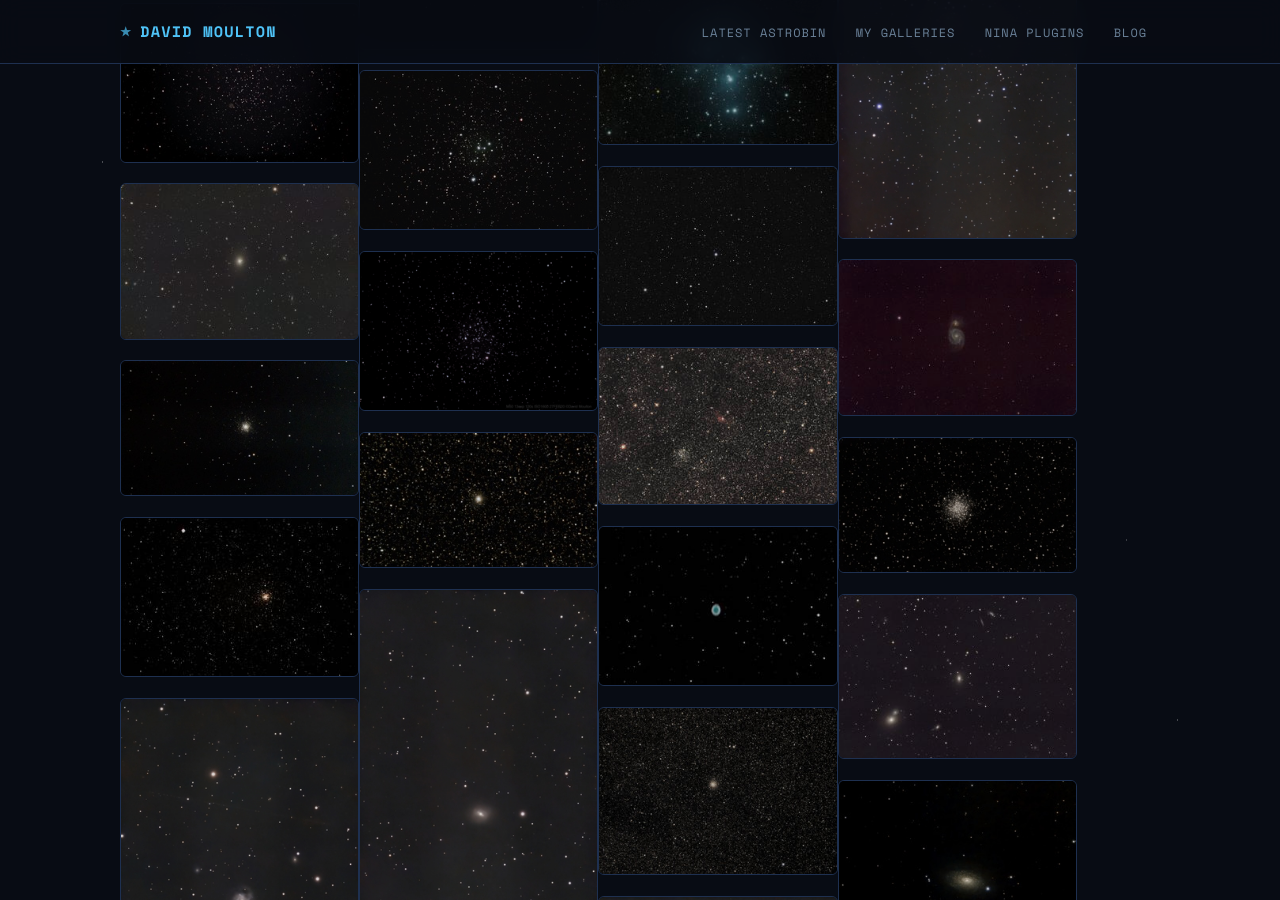
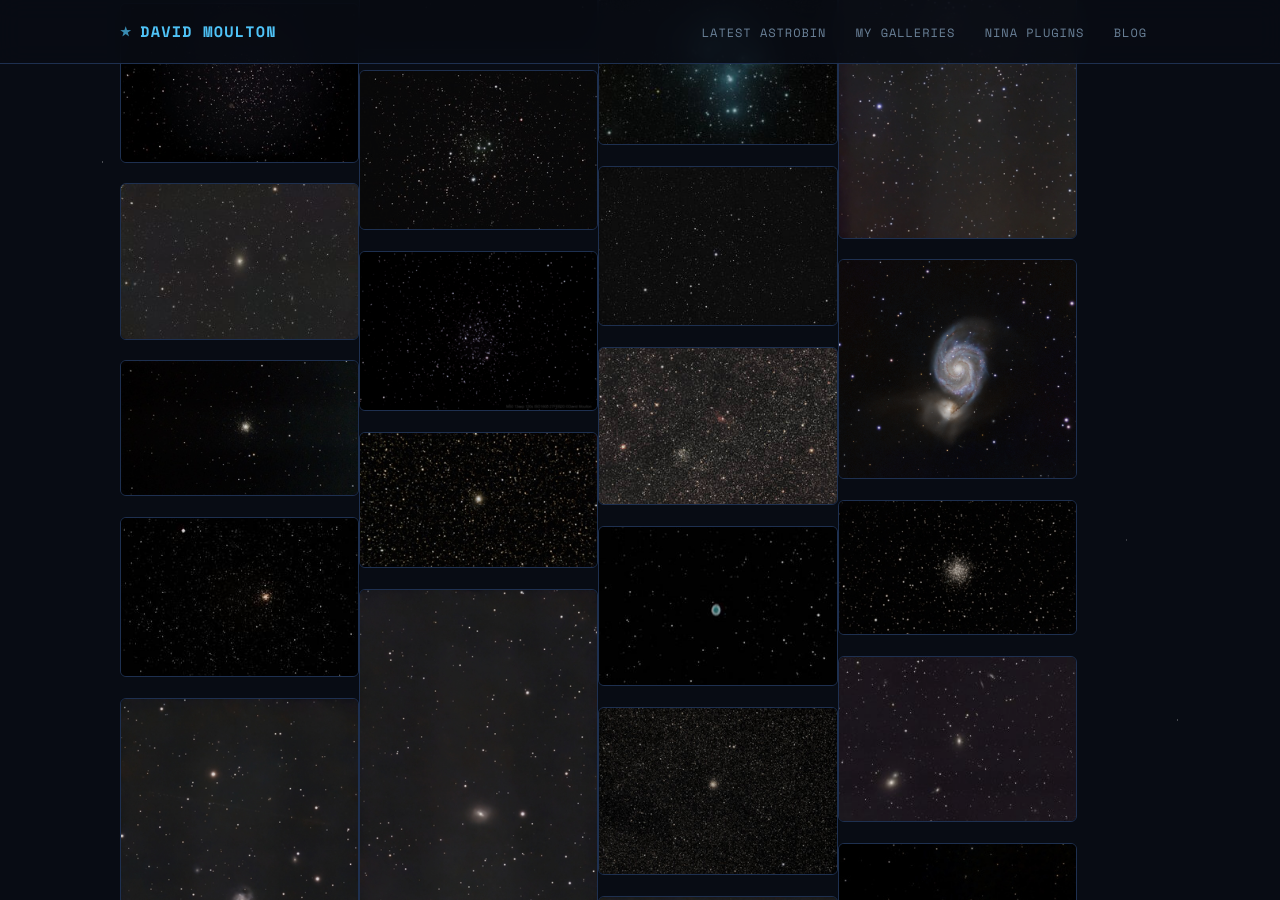
Before and after one commit to dmoulton/dmoulton.github.io, a Jekyll site: the page built from pages/astrophotography/messier.md, in a window 1280 px wide and 900 px high, scrolled down 2292 px. Built offline with Jekyll 4.4.1, drawn with Linux system fonts in a browser that asks for light colours; comment, search, counter and statistics services are not loaded.

Commit message:
replaced m51 with new version

```diff
--- a/_data/galleries/messier.yml
+++ b/_data/galleries/messier.yml
@@ -331,11 +331,10 @@ pictures:
   thumbnail: m50-300x200.png
   title: M50
 - filename: m51
-  original: m51-5000x3263.jpg
-  sizes:
-  - m51-300x196.jpg
+  original: m51-1844x1691.jpg
+  sizes: []
   sort_id: 51
-  thumbnail: m51-300x196.jpg
+  thumbnail: m51-thumbnail.jpg
   title: M51
 - filename: m52
   original: m52-5687x3756.jpg
```
Also changed, not shown: README.md, assets/astrophotography/messier/m51-1844x1691.jpg (added), assets/astrophotography/messier/m51-300x196.jpg (deleted), assets/astrophotography/messier/m51-5000x3263.jpg (deleted), assets/astrophotography/messier/m51-thumbnail.jpg (added).
